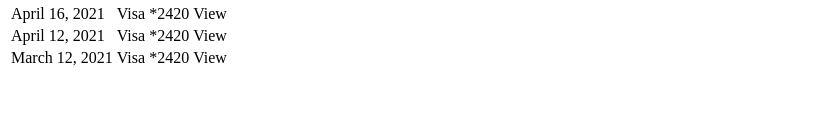
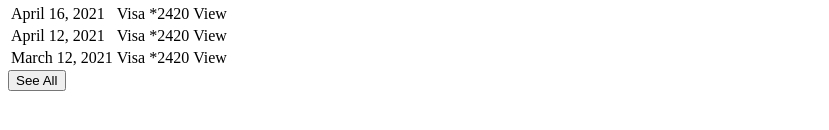
Before and after one commit to sequin-io/stripe-billing-prisma, a Next.js app: page / in a window 1280 px wide. Shown: the part 532-662 px from the top of the page, without its empty margins (0-829 px from the left). Built offline with nearby package versions, Linux system fonts and the light colour scheme.

Commit message:
Add see all button

```diff
--- a/pages/index.tsx
+++ b/pages/index.tsx
@@ -85,6 +85,9 @@ export default function Home() {
                 </td>
               </tr>
             </table>
+            <button className="text-blue-500 cursor-pointer py-2 w-full text-center font-bold mt-4">
+              See All
+            </button>
           </div>
         </main>
       </div>
```
